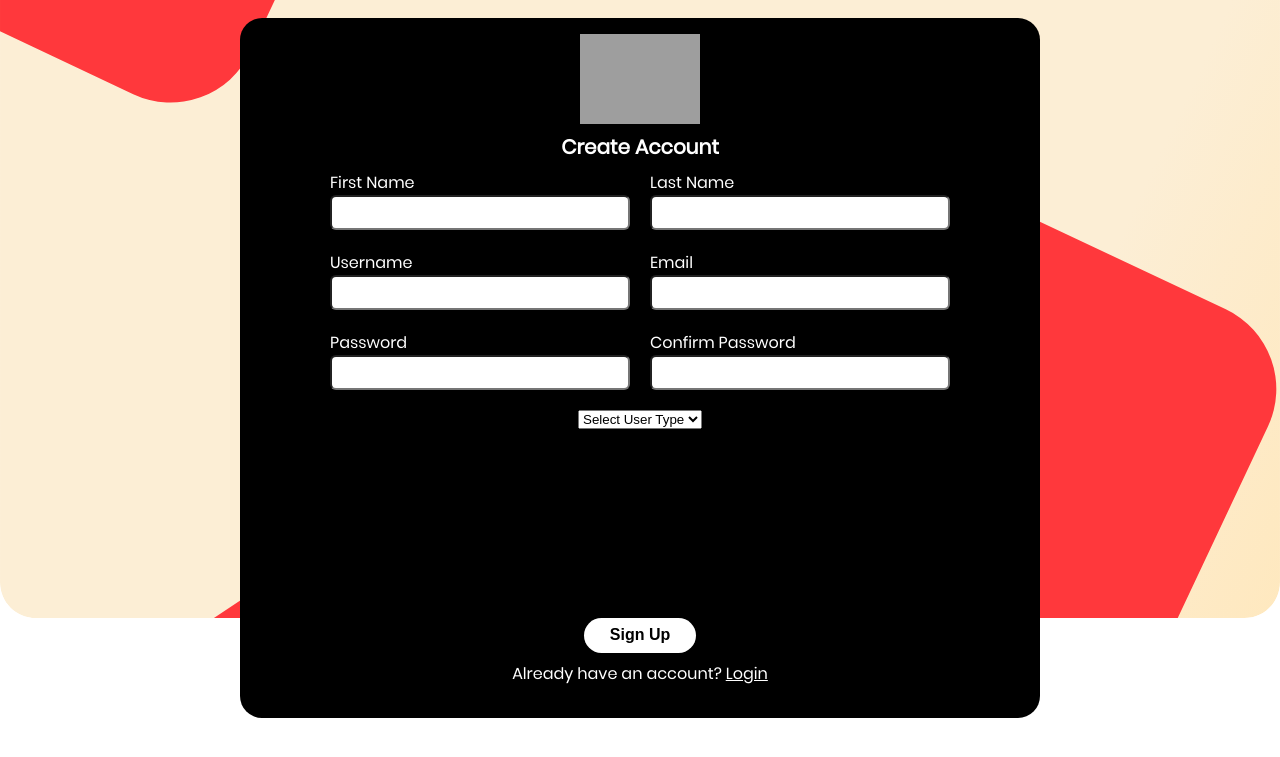
After one commit to gianluiss-adnu/fixmate, a Django app: page /accounts/register/ in a window 1280 px wide. The commit adds this page. Shown: the top 757 px of the page. Run offline with Django 5.2, Linux system fonts and the light colour scheme; grey boxes are pictures that could not be loaded.

Commit message:
Connected registration frontend with backend - Removed register_handyman & register_user   used one register html with customer/handyman   options - Added incorrect field validation for non matching   passwords.

```diff
--- /dev/null
+++ b/accounts/templates/accounts/register.html
@@ -0,0 +1,66 @@
+{% extends "accounts/auth_base.html" %}
+
+{% block content %}
+<h2>Create Account</h2>
+
+<form method="POST">
+    {% csrf_token %}
+
+    <div class="fields-register">
+
+        <div class="field">
+            <label>First Name</label>
+            <input type="text" name="first_name" value="{{ form_data.first_name }}" required>
+        </div>
+
+        <div class="field">
+            <label>Last Name</label>
+            <input type="text" name="last_name" value="{{ form_data.last_name }}" required>
+        </div>
+
+        <div class="field">
+            <label>Username</label>
+            <input type="text" name="username" value="{{ form_data.username }}" required>
+        </div>
+
+        <div class="field">
+            <label>Email</label>
+            <input type="email" name="email" value="{{ form_data.email }}" required>
+        </div>
+
+        <div class="field">
+            <label>Password</label>
+            <input type="password" name="password" required>
+        </div>
+
+        <div class="field">
+            <label>Confirm Password</label>
+            <input type="password" name="confirm_password" required>
+        </div>
+
+
+
+        <select name="user_type" required>
+            <option value="" disabled {% if not form_data.user_type %}selected{% endif %}>
+                Select User Type
+            </option>
+            <option value="customer" {% if form_data.user_type == "customer" %}selected{% endif %}>
+                Customer
+            </option>
+            <option value="service_provider" {% if form_data.user_type == "service_provider" %}selected{% endif %}>
+                Service Provider
+            </option>
+        </select>
+
+    </div>
+
+    <button type="submit">Sign Up</button>
+</form>
+
+<div class="auth-links">
+    <p>
+        Already have an account?
+        <a href="/accounts/login/">Login</a>
+    </p>
+</div>
+{% endblock %}
--- a/accounts/urls.py
+++ b/accounts/urls.py
@@ -7,7 +7,6 @@ urlpatterns = [
 
 #    path('register/', views.register),
     path('', views.overview, name='dashboard'),
-    path('register/user', views.register_user),
-    path('register/handyman', views.register_handyman),
+    path('register/', views.register),
     path('login/', views.login),
 ]
--- a/accounts/views.py
+++ b/accounts/views.py
@@ -1,17 +1,48 @@
-from django.shortcuts import render
+from django.shortcuts import render, redirect
+from django.contrib.auth import get_user_model
+
+User = get_user_model()
 
 # Create your views here.
 
-# def register(request):
-#    return render(request, 'accounts/register.html')
 def overview(request):
     return render(request, 'accounts/overview.html')
 
-def register_user(request):
-    return render(request, 'accounts/register_user.html')
+def register(request):
 
-def register_handyman(request):
-    return render(request, 'accounts/register_handyman.html')
+    if request.method == "POST":
+
+        first_name = request.POST.get("first_name")
+        last_name = request.POST.get("last_name")
+        username = request.POST.get("username")
+        email = request.POST.get("email")
+        user_type = request.POST.get("user_type")
+        password = request.POST.get("password")
+        confirm_password = request.POST.get("confirm_password")
+
+#       if password != confirm_password:
+#            return render(request, "accounts/register.html", {
+#                "error": "Passwords do not match"
+#            })
+
+        if password != confirm_password:
+            return render(request, "accounts/register.html", {
+                "error": "Passwords do not match",
+                "form_data": request.POST
+            })
+
+        User.objects.create_user(
+            first_name=first_name,
+            last_name=last_name,
+            username=username,
+            email=email,
+            user_type=user_type,
+            password=password,
+        )
+
+        return redirect("/accounts/login/")
+
+    return render(request, 'accounts/register.html')
 
 def login(request):
     return render(request, 'accounts/login.html')
```
Also changed, not shown: accounts/templates/accounts/login.html (+2 -6 lines), accounts/templates/accounts/register_handyman.html (deleted, +0 -66 lines), accounts/templates/accounts/register_user.html (deleted, +0 -68 lines).
